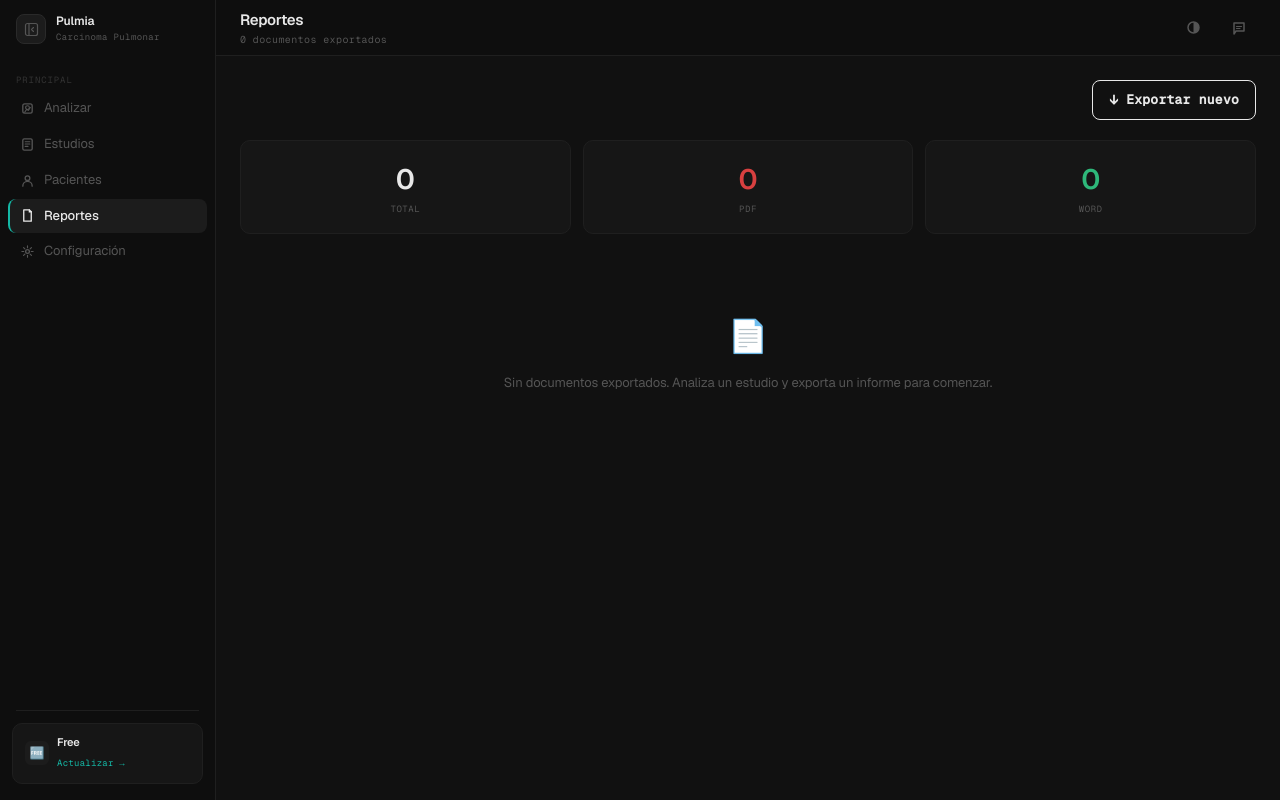
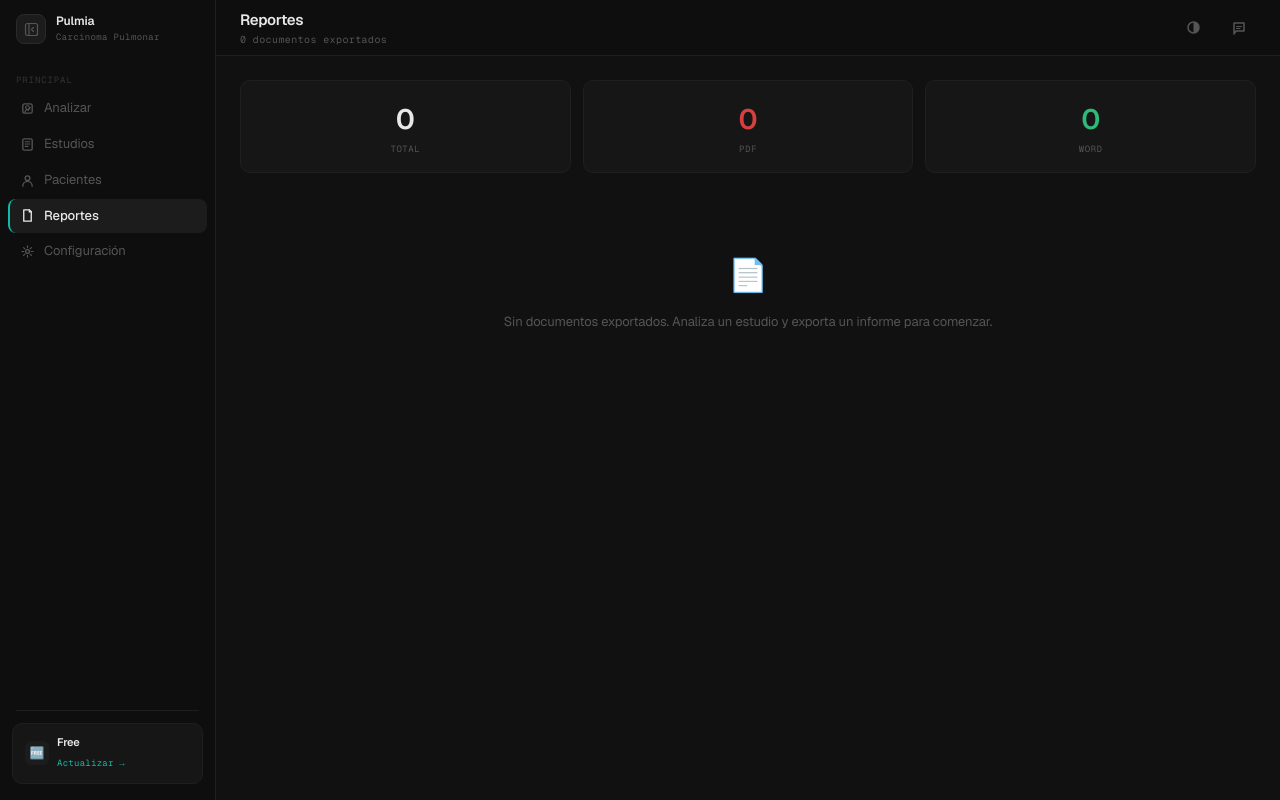
Before and after one commit to DarioRafael/Pulmia, a Next.js app: page /reportes in a window 1280 px wide. Built offline with nearby package versions, Linux system fonts and the light colour scheme.

Commit message:
Changelog:
Eliminacion del boton exportar nuevo

```diff
--- a/app/(app)/reportes/page.tsx
+++ b/app/(app)/reportes/page.tsx
@@ -77,25 +77,6 @@ export default function ReportesPage() {
                 subtitulo={`${totalDocumentos} documento${totalDocumentos === 1 ? '' : 's'} exportado${totalDocumentos === 1 ? '' : 's'}`}
             />
             <div style={{ flex: 1, overflowY: 'auto', padding: '24px' }}>
-
-                {/* Botón exportar */}
-                <div style={{ display: 'flex', justifyContent: 'flex-end', marginBottom: 20 }}>
-                    <button
-                        onClick={() => router.push('/estudios')}
-                        style={{
-                            display: 'flex', alignItems: 'center', gap: 8,
-                            padding: '8px 16px', borderRadius: 8,
-                            background: 'transparent',
-                            border: '1px solid var(--t0)',
-                            color: 'var(--t0)', fontSize: 13, fontWeight: 600,
-                            cursor: 'pointer', letterSpacing: '0.02em',
-                            fontFamily: 'var(--mono)',
-                        }}
-                    >
-                        <span style={{ fontSize: 14 }}>↓</span>
-                        Exportar nuevo
-                    </button>
-                </div>
 
                 {/* Estadísticas: Total, PDF, Word */}
                 <div style={{ display: 'flex', gap: 12, marginBottom: 28, flexWrap: 'wrap' }}>
```
